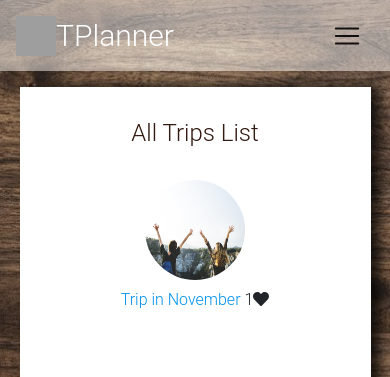
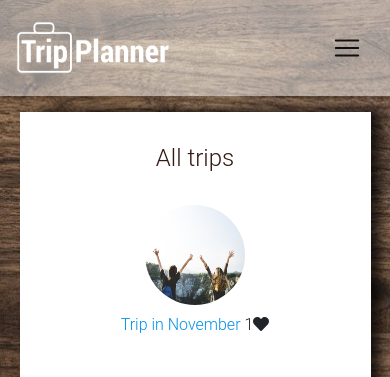
Before and after one commit to norseny/TripPlanner, a Django app: page /trips in a window 390 px wide. Shown: the top 377 px of the page. Run offline with Django 3.2, Linux system fonts and the light colour scheme; data comes from the database, SQL or seed files in the repository; both versions use the stored data as it was after the commit; some libraries are stand-ins or nearby versions; grey boxes are pictures that could not be loaded.

Commit message:
Style, logo, home page fixes, footer

```diff
--- a/static/own/css/style.css
+++ b/static/own/css/style.css
@@ -1,6 +1,11 @@
 .container {
     padding: 1rem;
-    min-height: 74.5vh;
+    /*min-height: 74.5vh;*/
+    min-height: calc(100vh - 100px);
+}
+
+footer {
+  height: 70px;
 }
 
 .img-fluid {
@@ -19,12 +24,12 @@
     float: left;
 }
 
-#trip-avatar-text-container{
+.trip-avatar-text-container{
     width: 200px;
     height:200px;
 }
 
-#name-under-avatar {
+.name-under-avatar {
     width: 200px;
 }
 
@@ -196,9 +209,9 @@
     border-bottom: solid 1px #321911;
 }
 
-#logo {
-    width: 40px;
-    height: 40px;
+.logo-container {
+    width: 170px;
+    height: 80px;
     float: left;
 }
 
--- a/tripplanner/templates/base.html
+++ b/tripplanner/templates/base.html
@@ -15,16 +15,16 @@
             crossorigin="anonymous"></script>
 
     <!-- JQuery -->
-    <script type="text/javascript" src="https://cdnjs.cloudflare.com/ajax/libs/jquery/3.2.1/jquery.min.js"></script>
+    <script  src="https://cdnjs.cloudflare.com/ajax/libs/jquery/3.2.1/jquery.min.js"></script>
 
     <!-- Bootstrap tooltips -->
-    <script type="text/javascript"
+    <script
             src="https://cdnjs.cloudflare.com/ajax/libs/popper.js/1.13.0/umd/popper.min.js"></script>
     <!-- Bootstrap core JavaScript -->
-    <script type="text/javascript"
+    <script
             src="https://cdnjs.cloudflare.com/ajax/libs/twitter-bootstrap/4.0.0/js/bootstrap.min.js"></script>
     <!-- MDB core JavaScript -->
-    <script type="text/javascript"
+    <script
             src="https://cdnjs.cloudflare.com/ajax/libs/mdbootstrap/4.5.0/js/mdb.min.js"></script>
 
     <!-- Bootstrap core CSS -->
@@ -40,13 +40,13 @@
     {#<link href="https://cdnjs.cloudflare.com/ajax/libs/mdbootstrap/4.5.0/css/mdb.min.css" rel="stylesheet">#}
     {##}
     {#<!-- JQuery -->#}
-    {#<script type="text/javascript" src="https://cdnjs.cloudflare.com/ajax/libs/jquery/3.2.1/jquery.min.js"></script>#}
+    {#<script  src="https://cdnjs.cloudflare.com/ajax/libs/jquery/3.2.1/jquery.min.js"></script>#}
     {#<!-- Bootstrap tooltips -->#}
-    {#<script type="text/javascript" src="https://cdnjs.cloudflare.com/ajax/libs/popper.js/1.13.0/umd/popper.min.js"></script>#}
+    {#<script  src="https://cdnjs.cloudflare.com/ajax/libs/popper.js/1.13.0/umd/popper.min.js"></script>#}
     {#<!-- Bootstrap core JavaScript -->#}
-    {#<script type="text/javascript" src="https://cdnjs.cloudflare.com/ajax/libs/twitter-bootstrap/4.0.0/js/bootstrap.min.js"></script>#}
+    {#<script  src="https://cdnjs.cloudflare.com/ajax/libs/twitter-bootstrap/4.0.0/js/bootstrap.min.js"></script>#}
     {#<!-- MDB core JavaScript -->#}
-    {#<script type="text/javascript" src="https://cdnjs.cloudflare.com/ajax/libs/mdbootstrap/4.5.0/js/mdb.min.js"></script>#}
+    {#<script  src="https://cdnjs.cloudflare.com/ajax/libs/mdbootstrap/4.5.0/js/mdb.min.js"></script>#}
 
 
     <link rel="stylesheet" href="{% static 'own/css/style.css' %}">
@@ -58,11 +58,9 @@
 <body>
 <div>
     <nav class="navbar navbar-expand-lg navbar-light">
-    <div class="no-a-underline"><a class="navbar-brand minw-10" href="{% url 'tripplanner' %}">
-        <div class="d-flex align-items-center w-100 text-left">
-            <img id="logo" src="{% static '/own/img/africa-1299545_640.png'%}" alt="Website logo">
-            <span class="d-inline-block" id="home">TPlanner</span>
-        </div>
+        <div class="logo-container m-0 p-0 pt-2">
+            <a class="d-inline-block navbar-brand no-a-underline-on-hover" href="{% url 'tripplanner' %}">
+                    <img class="img-fluid" src="{% static '/own/img/logow.png'%}" alt="Website logo">
             </a>
         </div>
         <button class="navbar-toggler" type="button" data-toggle="collapse" data-target="#navbarSupportedContentCust"
@@ -70,12 +68,12 @@
             <span class="navbar-toggler-icon"></span>
         </button>
 
-
         <div class="collapse navbar-collapse" id="navbarSupportedContentCust">
             <ul class="navbar-nav mx-auto">
                 {% if user.is_authenticated %}
                     <li class="nav-item d-inline-block h-100">
-                    <a class="nav-link nav-link-sm d-inline-block h-100" href="{% url 'my-trip-list' %}">{% trans 'My trips' %}</a>
+                        <a class="nav-link nav-link-sm d-inline-block h-100"
+                           href="{% url 'my-trip-list' %}">{% trans 'My trips' %}</a>
                     </li>
                     <li class="nav-item">
                         <a class="nav-link nav-link-sm d-inline-block"
@@ -112,92 +110,82 @@
                                 class="fas fa-user"></span> {% trans 'Log in' %}</a>
                     </li>
                 {% endif %}
+                <li>
+                    <form class="form-inline d-inline-block w-100" action="{% url 'set_language' %}"
+                          method="post">{% csrf_token %}
+                        <input name="next" type="hidden" value="{{ redirect_to }}"/>
+                        <select name="language" class="custom-select w-140px">
+                            {% get_current_language as LANGUAGE_CODE %}
+                            {% get_available_languages as LANGUAGES %}
+                            {% get_language_info_list for LANGUAGES as languages %}
+                            {% for language in languages %}
+                                <option value="{{ language.code }}"{% if language.code == LANGUAGE_CODE %}
+                                        selected{% endif %}>
+                                    {{ language.name_local }} ({{ language.code }})
+                                </option>
+                            {% endfor %}
+                        </select>
+                        <input class="btn btn-sm pr-3 pl-3 d-inline" type="submit"
+                               value="{% trans 'Change' %}"/>
+                    </form>
+                </li>
             </ul>
         </div>
 
-
-    <div class="collapse navbar-collapse pr-xl-1 pl-xl-1">
-        <div class="mx-auto pr-1">
+        <div class="collapse navbar-collapse pr-xl-1 pl-xl-1 py-0 my-0 pb-2">
+            <div class="mx-auto py-0 my-0">
                 {% if user.is_authenticated %}
-                <div class="row justify-content-center align-items-center text-center mb-2 p-2 h-30px mr-xl-5">
+                    <div class="row justify-content-center align-items-center text-center mb-1 p-2 h-30px">
                         <span class="font-black font-weight-400">{% trans 'TRIPS' %}</span>
                     </div>
                 {% endif %}
-            <div class="row justify-content-center align-items-center text-center mb-1 h-30px mr-xl-5">
+                <div class="row justify-content-center align-items-center text-center h-30px">
                     <ul class="navbar-nav">
                         {% if user.is_authenticated %}
                             <li class="nav-item w-140px">
-                            <a class="nav-link" href="{% url 'my-trip-list' %}"><span id="nav-my-trip-list">{% trans 'Mine' %}</span></a>
+                                <a class="nav-link" href="{% url 'my-trip-list' %}"><span
+                                        id="nav-my-trip-list">{% trans 'Mine' %}</span></a>
                             </li>
                             <li class="nav-item w-140px">
-                            <a class="nav-link" href="{% url 'my-fav-trip-list' %}"><span id="nav-my-fav-list">{% trans 'My favourite' %}</span></a>
+                                <a class="nav-link" href="{% url 'my-fav-trip-list' %}"><span
+                                        id="nav-my-fav-list">{% trans 'My favourite' %}</span></a>
                             </li>
                             <li class="nav-item w-140px">
                                 <a class="nav-link"
-                               href="{% url 'trip-with-attributes-create' %}"><span id="nav-trip-with-attributes-create">{% trans 'Create new' %}</span></a>
+                                   href="{% url 'trip-with-attributes-create' %}"><span
+                                        id="nav-trip-with-attributes-create">{% trans 'Create new' %}</span></a>
                             </li>
                         {% endif %}
+                        {% if user.is_anonymous %}
+                            <li class="nav-item active">
+                                <a class="nav-link" href="{% url 'trip-list' %}">
+                                    <span id="nav-all-trips">{% trans 'All trips' %}</span>
+                                </a>
+                            </li>
+                        {% else %}
                             <li class="nav-item active w-140px">
                                 <a class="nav-link" href="{% url 'trip-list' %}">
-                            {% if user.is_anonymous %}
-                                <span id="nav-all-trips">{% trans 'All trips' %}</span>
-                            {% else %}
                                     <span id="nav-o-users-trips">{% trans "Other users'" %}</span>
-                            {% endif %}
                                 </a>
                             </li>
+                        {% endif %}
+
                     </ul>
                 </div>
             </div>
 
-        {#        <form class="form-inline my-2 my-lg-0">#}
-        {#            <input class="form-control mr-sm-2" type="search" placeholder="Search" aria-label="Search">#}
-        {#            <button class="btn btn-outline-success my-2 my-sm-0" type="submit">Search</button>#}
-        {#        </form>#}
-
-        {#        <div class="d-flex justify-content-center align-items-center">#}
-
-        {#            <div class="d-inline">#}
-
-        {#        <div class="align-right">#}
-        {#            <form class="form-inline lang-form" action="{% url 'set_language' %}" method="post">{% csrf_token %}#}
-        {#                <input name="next" type="hidden" value="{{ redirect_to }}"/>#}
-        {#                <select name="language" class="custom-select mw-90px lang-form-el">#}
-        {#                    {% get_current_language as LANGUAGE_CODE %}#}
-        {#                    {% get_available_languages as LANGUAGES %}#}
-        {#                    {% get_language_info_list for LANGUAGES as languages %}#}
-        {#                    {% for language in languages %}#}
-        {#                        <option value="{{ language.code }}"{% if language.code == LANGUAGE_CODE %}#}
-        {#                                selected{% endif %}>#}
-        {#                            {{ language.name_local }} ({{ language.code }})#}
-        {#                        </option>#}
-        {#                    {% endfor %}#}
-        {#                </select>#}
-        {#                <input class="btn btn-sm pr-3 pl-3 lang-form-el" id="lang-input" type="submit"#}
-        {#                       value="{% trans 'Change' %}"/>#}
-        {#            </form>#}
-        {#        </div>#}
-
-
-
-{##}
-{#        <button class="navbar-toggler" type="button" data-toggle="collapse" data-target="#navbarSupportedContentCust"#}
-{#            aria-controls="navbarSupportedContentCust" aria-expanded="false" aria-label="Toggle navigation">#}
-{#        <span class="navbar-toggler-icon"></span>#}
-{#    </button>#}
-{#    <div class="collapse navbar-collapse" id="navbarSupportedContentCust">#}
-
-        <div><a href="#" class="navbar-right-el font-black d-inline-block"> <span class="fas fa-search" data-toggle="collapse"
-                     data-target="#navbar-search" aria-controls="navbar-search" ></span></a></div>
+            <div><a href="#" class="navbar-right-el font-black d-inline-block"> <span class="fas fa-search"
+                                                                                      data-toggle="collapse"
+                                                                                      data-target="#navbar-search"
+                                                                                      aria-controls="navbar-search"></span></a>
+            </div>
             <div>
-
-
-            <a href="{% url 'set_language' %}" class="navbar-right-el d-inline-block font-black" data-toggle="collapse"
-                     data-target="#navbar-change-lang" aria-controls="navbar-change-lang" >
+                <a href="{% url 'set_language' %}" class="navbar-right-el d-inline-block font-black"
+                   data-toggle="collapse"
+                   data-target="#navbar-change-lang" aria-controls="navbar-change-lang">
                     <span class="fas fa-cog"></span>
                 </a>
             </div>
-
 
             {% if user.is_authenticated %}
                 <div class="dropdown">
@@ -246,7 +234,8 @@
 </div>
 
 <div class="text-center collapse p-2" id="navbar-search">
-    <input type="text" id="input-search" placeholder="{% trans 'City, ex.: Warszawa' %}" class="form-control form-control-sm d-inline-block">
+    <input type="text" id="input-search" placeholder="{% trans 'City, ex.: Warszawa' %}"
+           class="form-control form-control-sm d-inline-block">
     <span class="btn btn-sm" id="search-btn">
         {% trans 'Search' %}
     </span>
@@ -259,19 +248,21 @@
         {% endfor %}
     </ul>
 {% endif %}
+
 <div class="container my-3">
     {% block content %}{% endblock %}
 </div>
 
-
-<footer>
-    <div class="container-fluid">
-        <div class="text-center p-3 font-weight-bold">
-            <p>Strona internetowa wykonana przez Beatę Piechowicz w ramach pracy licencjackiej pod kierunkiem dr Piotra
+<footer class="m-0 p-0 w-100">
+    <div class="row justify-content-center m-0 p-0 align-items-center text-center h-100">
+        <div class="col-10 m-0 p-0 font-small font-weight-400">
+            <p class="m-0">Strona internetowa wykonana w ramach pracy licencjackiej na kierunku elektroniczne przetwarzanie informacji pod
+                kierunkiem dr Piotra
                 Jordana
                 Śliwińskiego.</p>
-            <p class="mb-0">Administracja nie ponosi odpowiedzialności za treści umieszczane w serwisie przez
+            <p class="m-0">Administracja nie ponosi odpowiedzialności za treści umieszczane w serwisie przez
                 użytkowników.</p>
+            <p class="m-0">{% trans 'Copyright © 2018 Beata Piechowicz. All Rights Reserved.' %}</p>
         </div>
     </div>
 </footer>
--- a/tripplanner/templates/register/signup.html
+++ b/tripplanner/templates/register/signup.html
@@ -2,9 +2,10 @@
 {% load i18n %}
 
 {% block content %}
-    <div class="d-flex justify-content-center align-items-center w-100">
+    <div class="h-100 w-100">
+        <div class="d-flex justify-content-center align-items-center">
             <div class="text-center">
-            <form class="md-form form-signin" method="post" class="py-3">
+                <form class="md-form form-signin py-3" method="post">
                     {% csrf_token %}
                     <h1 class="h3 font-weight-normal">{% trans 'Sign up' %}</h1>
                     {% if form.errors %}
@@ -66,5 +67,6 @@
                 </form>
             </div>
         </div>
+    </div>
 
 {% endblock %}
--- a/tripplanner/templates/tripplanner/my_trip_list.html
+++ b/tripplanner/templates/tripplanner/my_trip_list.html
@@ -21,7 +21,7 @@
                     {% else %}
                         <div class="d-flex justify-content-center align-items-center text-center m-2">
                             <a href="{% url 'trip-detail' trip.pk %}" class="d-inline-block no-a-underline-on-hover">
-                                <img src="{% static '/own/img/africa-1299545_640.png'%}"
+                                <img src="{% static '/own/img/defaultpicture.jpg'%}"
                                     alt="Trip main photo" class="resize-img">
                             </a>
                         </div>
--- a/tripplanner/templates/tripplanner/trip_list.html
+++ b/tripplanner/templates/tripplanner/trip_list.html
@@ -7,7 +7,7 @@
     <div class="h-100">
         {% if user.is_anonymous %}
             {% if view.request.path == '/trips' %}
-                <h1 class="my-3 mb-4 text-center h1-responsive">{% trans 'All Trips List' %}</h1>
+                <h1 class="my-3 mb-4 text-center h1-responsive">{% trans 'All trips' %}</h1>
             {% else %}
                 <h1 class="my-3 mb-4 text-center h1-responsive">{% trans 'Search results' %}</h1>
                 <h2 class="text-center h2-responsive">{% trans "Trips found for keyword" %}
@@ -27,7 +27,7 @@
         {% endif %}
         <div class="my-lg-3 d-flex flex-wrap justify-content-center align-items-center">
             {% for trip in object_list %}
-                <div class="d-inline-block m-md-3 my-md-4" id="trip-avatar-text-container">
+                <div class="d-inline-block m-md-3 my-md-4 trip-avatar-text-container">
                     <div class="d-flex justify-content-center align-items-center">
                         {% if trip.main_image %}
                             <div class="d-flex justify-content-center align-items-center text-center p-2">
@@ -43,13 +43,13 @@
                                 <a href="{% url 'trip-detail' trip.pk %}"
                                    class="d-inline-block no-a-underline-on-hover">
                                     <img
-                                            src="{% static '/own/img/africa-1299545_640.png'%}"
+                                            src="{% static '/own/img/defaultpicture.jpg'%}"
                                             alt="Trip main photo" class="resize-img">
                                 </a>
                             </div>
                         {% endif %}
                     </div>
-                    <span class="text-center d-inline-block" id="name-under-avatar">
+                    <span class="text-center d-inline-block name-under-avatar">
                                 <a href="{% url 'trip-detail' trip.pk %}">
                                 {{ trip.name }}</a>
                         {% if trip.profile_set.count > 0 %}
--- a/tripplanner/views/trip_views.py
+++ b/tripplanner/views/trip_views.py
@@ -21,8 +21,6 @@ from django.contrib import messages
 from django.utils.translation import gettext as _
 import json
 from django.db.models import Sum
-import tripcore
-import os
 
 group1 = [login_required, user_is_trip_creator]
 group2 = [login_required, user_is_trip_participant]
@@ -375,7 +373,6 @@ def get_places(request):
     if request.is_ajax():
         q = request.GET.get('term', '')
 
-        # with open(os.path.join(tripcore.settings.STATIC_URL, '/own/data/sorted_cities.json', encoding='utf-8')) as data_file:
         with open("tripplanner/data/sorted_cities.json", encoding='utf-8') as data_file:
             jdictionary = json.load(data_file)
 
@@ -409,6 +406,7 @@ class ProfileDetail(DetailView):
     model = Profile
 
     def get_context_data(self, **kwargs):
+        self.request.session['list_view'] = 'not_logged_all_trips'
         data = super(ProfileDetail, self).get_context_data(**kwargs)
         data['created_trips'] = Trip.objects.filter(created_by_id=self.kwargs['pk']).exclude(private_trip=True).order_by('pk')
         return data
```
Also changed, not shown: other parts of static/own/css/style.css (+31 -25 lines), static/own/css/style-home.css (+36 -11 lines), tripplanner/templates/tripplanner/trip_detail.html (+7 -7 lines), tripplanner/templates/tripplanner/tripplanner.html (+22 -24 lines), db.sqlite3, static/own/img/defaultpicture.jpg (added), static/own/img/desk-photos3.png (added), static/own/img/logob.png (added), static/own/img/logow.png (added), tripplanner/locale/pl/LC_MESSAGES/django.po, 1 other file. Lines whose indentation alone changed are shown as unchanged.
